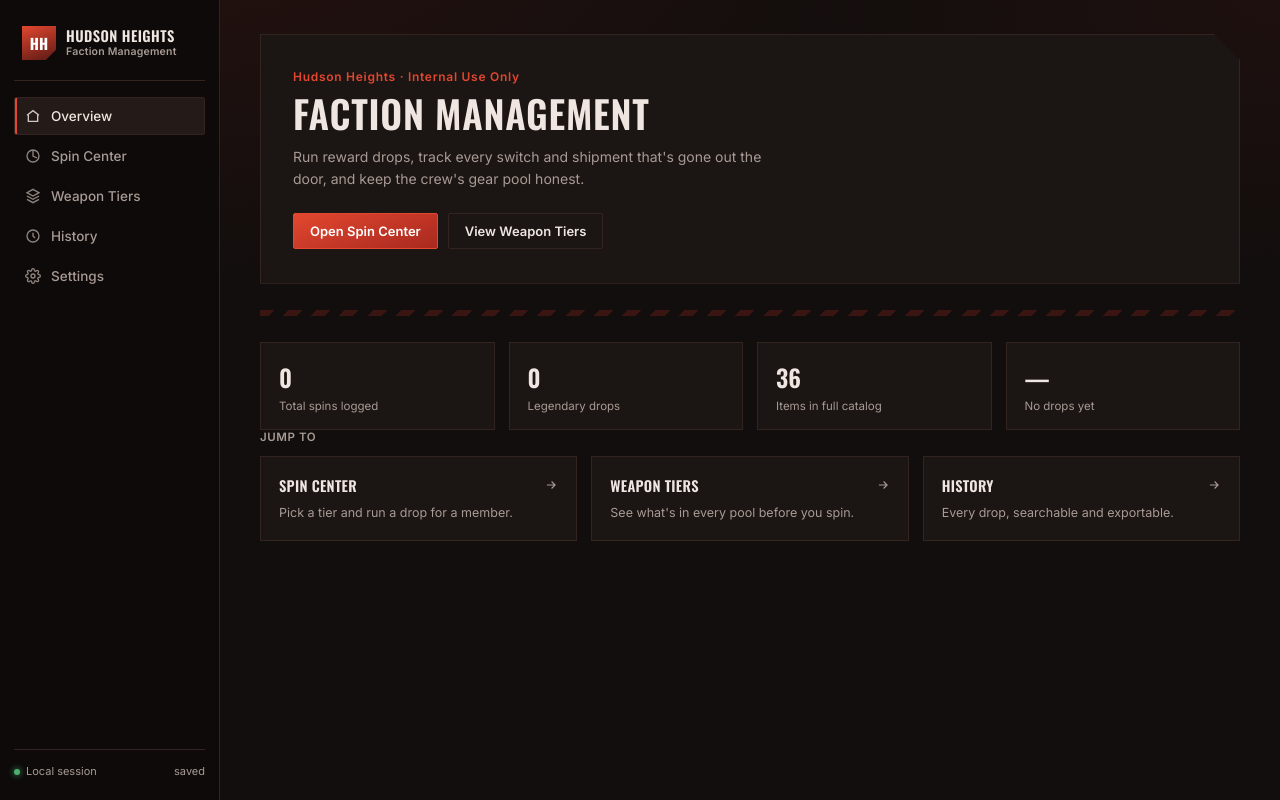
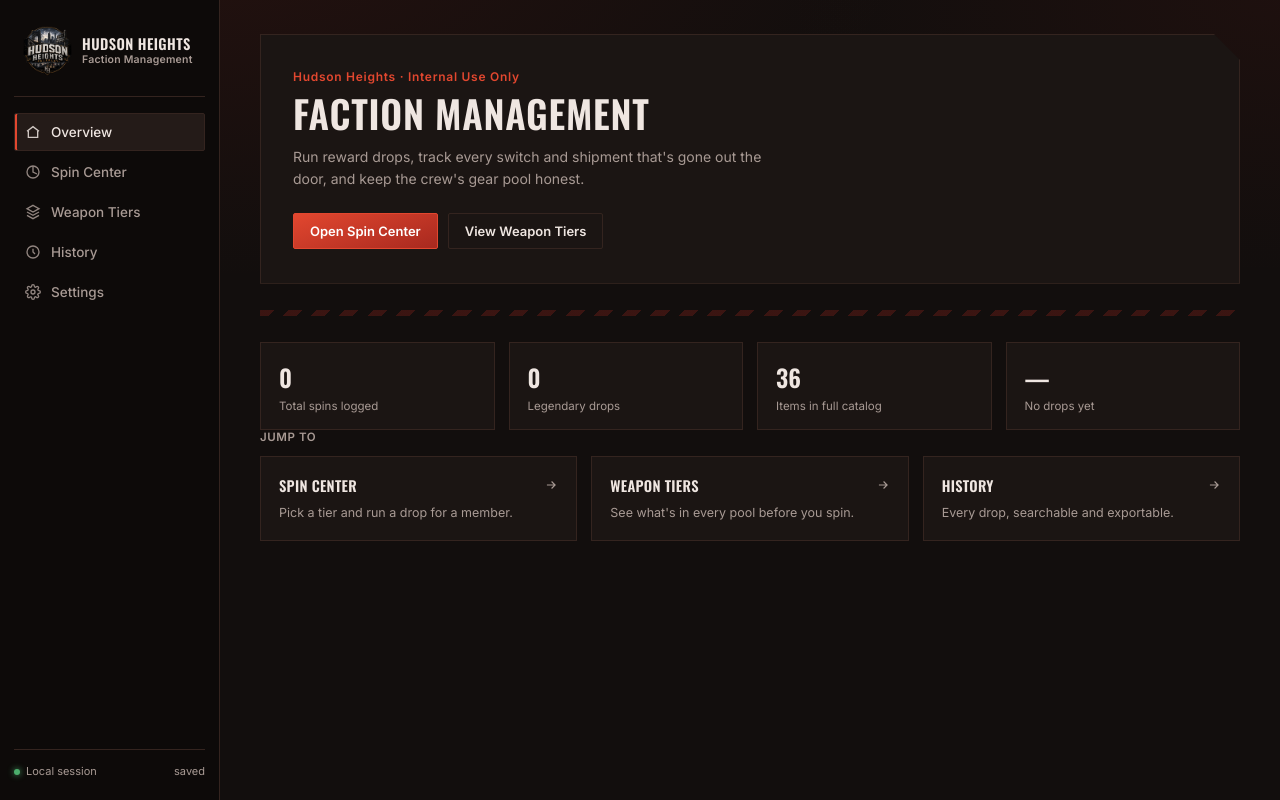
Before and after one commit to D3offical/FactionManagment, a plain HTML site: page index.html in a window 1280 px wide. Drawn offline with nearby package versions, Linux system fonts and the light colour scheme.

Commit message:
Update index.html

```diff
--- a/index.html
+++ b/index.html
@@ -77,14 +77,22 @@
     border-bottom:1px solid var(--border);
     margin-bottom:16px;
   }
-  .rail-brand .mark{
-    width:34px;height:34px;
-    background:linear-gradient(160deg,var(--red-bright),var(--red-dim));
-    clip-path:polygon(0 0,100% 0,100% 70%,70% 100%,0 100%);
-    display:flex;align-items:center;justify-content:center;
-    font-family:'Oswald',sans-serif;font-weight:700;font-size:15px;color:#fff;
-    flex-shrink:0;
-  }
+ .rail-brand .mark{
+  width:50px;
+  height:50px;
+  background:transparent;
+  clip-path:none;
+  display:flex;
+  align-items:center;
+  justify-content:center;
+  flex-shrink:0;
+}
+
+.rail-brand .mark img{
+  width:100%;
+  height:100%;
+  object-fit:contain;
+}
   .rail-brand .name{
     font-family:'Oswald',sans-serif;
     font-weight:600;
@@ -374,7 +382,9 @@
   <!-- ============ SIDEBAR ============ -->
   <div class="rail">
     <div class="rail-brand">
-      <div class="mark">HH</div>
+      <div class="mark">
+  <img src="hudson_main-removebg-preview.png" alt="Hudson Heights Logo">
+</div>
       <div class="name">HUDSON HEIGHTS
         <small>Faction Management</small>
       </div>
```
